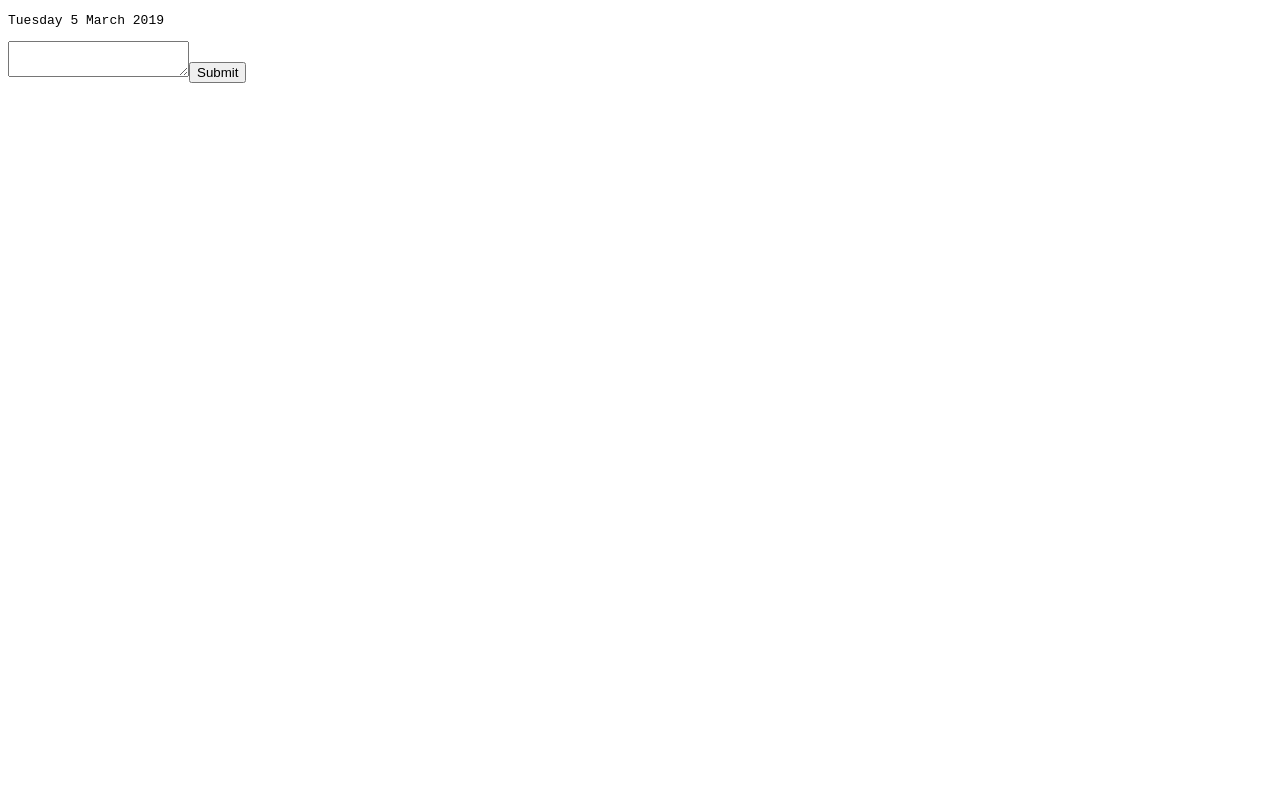
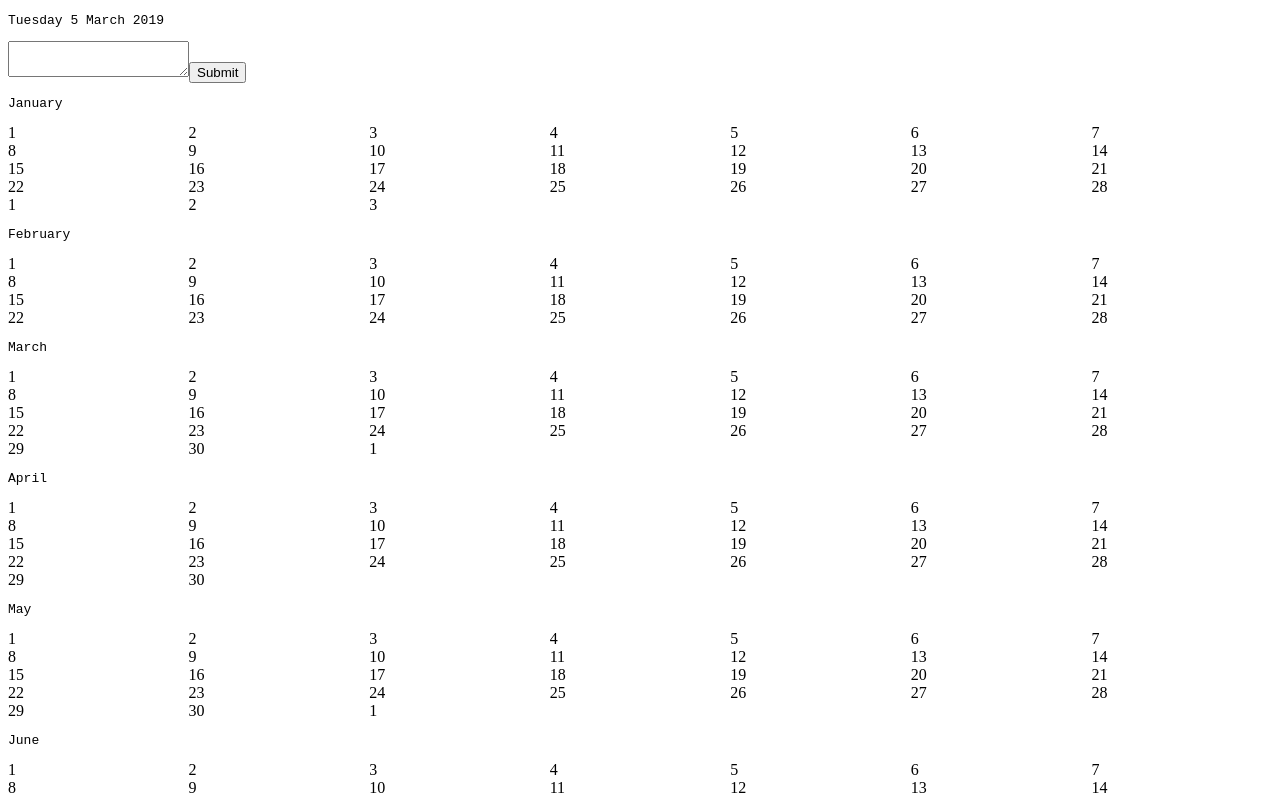
Before and after one commit to mikedevelops/today, a React (Vite) app in the folder packages/journal-client/: page / in a window 1280 px wide. Shown: the top 798 px of the page. Built offline with nearby package versions, Linux system fonts and the light colour scheme.

Commit message:
Add first iteration of UI calendar

```diff
--- a/packages/journal-client/src/components/App/App.jsx
+++ b/packages/journal-client/src/components/App/App.jsx
@@ -1,6 +1,7 @@
 import React from 'react';
 import { EntryContainer } from '../Entry/EntryContainer';
 import { Today } from '../Date/Today'
+import { Calendar } from '../Calendar/Calendar'
 
 export class App extends React.Component {
     render () {
@@ -8,6 +9,7 @@ export class App extends React.Component {
             <div className="app">
                 <Today date={new Date()}/>
                 <EntryContainer/>
+                <Calendar today={new Date(2019, 11, 31)}/>
             </div>
         )
     }
--- /dev/null
+++ b/packages/journal-client/src/components/Calendar/Calendar.jsx
@@ -0,0 +1,16 @@
+import React from 'react';
+import { CalendarMonth } from './CalendarMonth'
+
+export const Calendar = ({ today }) => {
+    const months = [];
+
+    for (let m = 0; m <= today.getMonth(); m++) {
+        months.push(<CalendarMonth entries={[]} month={m} year={today.getFullYear()}/>)
+    }
+
+    return (
+        <div className="calendar">
+            { months }
+        </div>
+    );
+};
--- /dev/null
+++ b/packages/journal-client/src/components/Calendar/CalendarMonth.jsx
@@ -0,0 +1,22 @@
+import React from 'react';
+import { getCalendarDaysInMonth, getMonthLabel } from '../../utilities/date'
+import { CalendarWeek } from './CalendarWeek';
+
+export const CalendarMonth = ({ month, year, entries }) => {
+    const days = getCalendarDaysInMonth(month, year);
+    const weeks = [];
+    let weekDays = [];
+
+    days.forEach((day, index) => {
+        weekDays.push({ date: day, entry: null });
+
+        if (index + 1 % 7 === 0) {
+           weeks.push(<CalendarWeek key={day} days={weekDays}/>);
+           weekDays = [];
+        }
+    });
+
+    weeks.push(<CalendarWeek key="leftovers" days={weekDays}/>);
+
+    return <div className="calendar__month"><pre>{ getMonthLabel(month) }</pre>{ weeks }</div>;
+}
--- /dev/null
+++ b/packages/journal-client/src/components/Calendar/CalendarWeek.jsx
@@ -0,0 +1,14 @@
+import React from 'react';
+
+export const CalendarWeek = ({ days }) => {
+    return (
+        <div className="calendar__week">
+            { days.map(d => {
+                const className = 'calendar__day' + (d.entry ? ' calendar__day--entry' : '');
+                const date = new Date(d.date).getDate();
+
+                return <span className={className} key={d.date}>{ date }</span>;
+            }) }
+        </div>
+    )
+};
--- a/packages/journal-client/src/index.html
+++ b/packages/journal-client/src/index.html
@@ -6,6 +6,12 @@
           content="width=device-width, user-scalable=no, initial-scale=1.0, maximum-scale=1.0, minimum-scale=1.0">
     <meta http-equiv="X-UA-Compatible" content="ie=edge">
     <title>Journal</title>
+    <style>
+        .calendar__day {
+            display: inline-block;
+            width: calc(100% / 7);
+        }
+    </style>
 </head>
 <body>
     <div id="root"></div>
--- a/packages/journal-client/src/utilities/date.js
+++ b/packages/journal-client/src/utilities/date.js
@@ -38,4 +38,38 @@ const createFormatToday = (days, months) => {
     };
 };
 
+/**
+ * Format today's date
+ * @type {function(Date): string}
+ */
 export const formatToday = createFormatToday(DAYS, MONTHS);
+
+/**
+ * Create month label function
+ * @param months
+ * @returns {function(*): *}
+ */
+const createGetMonthLabel = months => month => months[month];
+
+/**
+ * Get month label
+ */
+export const getMonthLabel = createGetMonthLabel(MONTHS);
+
+/**
+ * Get the calendar days in a month
+ * @param {int} month
+ * @param {int} year
+ */
+export const getCalendarDaysInMonth = (month, year) => {
+    const last = new Date(year, month + 1, 0);
+    const days = [];
+
+    for (let d = 1; d <= last.getDate(); d += 1) {
+        days.push(
+            (new Date(year, month + 1, d)).getTime(),
+        );
+    }
+
+    return days;
+};
```
Also changed, not shown: packages/journal-client/.eslintrc.json, 1 other file (tests, documents, lock files or other folders).
